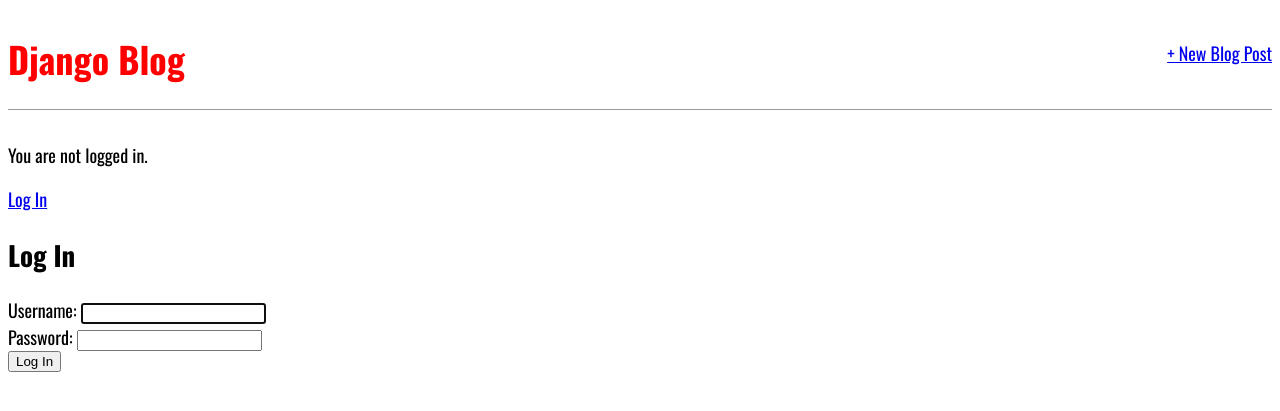
After one commit to ModarYaghi/django-simple-blog, a Django app: page /accounts/login/ in a window 1280 px wide. The commit adds this page. Shown: the top 411 px of the page. Run offline with Django 5.2, Linux system fonts and the light colour scheme.

Commit message:
add feature: login/logout

```diff
--- a/blog_core/settings.py
+++ b/blog_core/settings.py
@@ -122,3 +122,7 @@ STATICFILES_DIRS = [BASE_DIR / "static"]
 # https://docs.djangoproject.com/en/5.1/ref/settings/#default-auto-field
 
 DEFAULT_AUTO_FIELD = "django.db.models.BigAutoField"
+
+# To redirect user to 'home' page after logining in/out.
+LOGIN_REDIRECT_URL = "home"
+LOGOUT_REDIRECT_URL = "home"
--- a/blog_core/urls.py
+++ b/blog_core/urls.py
@@ -20,5 +20,6 @@ from django.urls import include, path
 
 urlpatterns = [
     path("admin/", admin.site.urls),
+    path("accounts/", include("django.contrib.auth.urls")),
     path("", include("blog_app.urls")),
 ]
--- a/templates/base.html
+++ b/templates/base.html
@@ -10,18 +10,35 @@
   </head>
 
   <body>
+
     <div>
+
       <header>
         <div class="nav-left">
           <h1><a href="{% url 'home' %}">Django Blog</a></h1>
         </div>
+
         <div class="nav-right">
           <a href="{% url 'new_post' %}">+ New Blog Post</a>
         </div>
+
       </header>
+
+      {% if user.is_authenticated %}
+        <p>Hi {{ user.username }}</p>
+        <form action="{% url 'logout' %}" method='post'>{% csrf_token %}
+          <button type="submit">Log Out</button>
+        </form>
+      {% else %}
+        <p>You are not logged in.</p>
+        <a href="{% url 'login' %}">Log In</a>
+      {% endif %}
+
       {% block content %}
       {% endblock content %}
+
     </div>
+
   </body>
 
 </html>
--- /dev/null
+++ b/templates/registration/login.html
@@ -0,0 +1,9 @@
+{% extends "base.html" %}
+
+{% block content %}
+  <h2>Log In</h2>
+  <form method="post">{% csrf_token %}
+    {{ form }}
+    <button type="submit">Log In</button>
+  </form>
+{% endblock content %}
```
